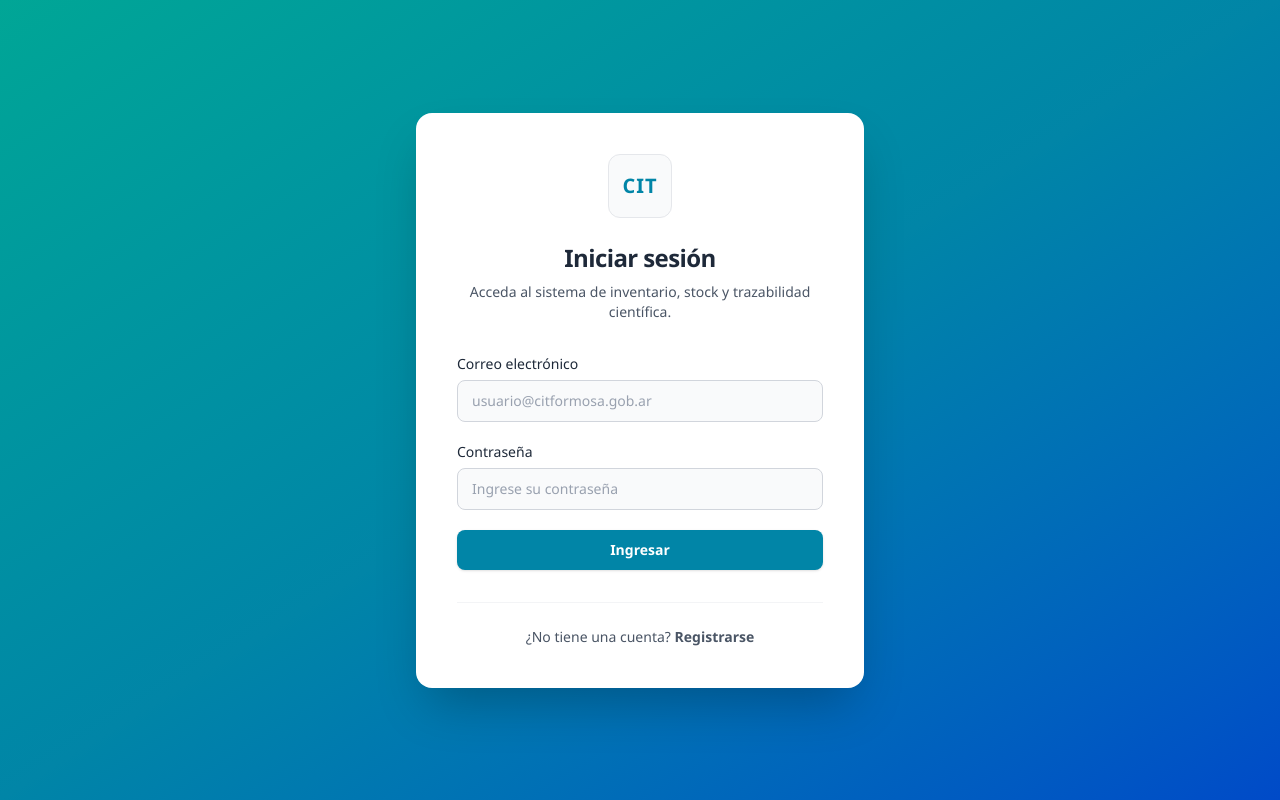
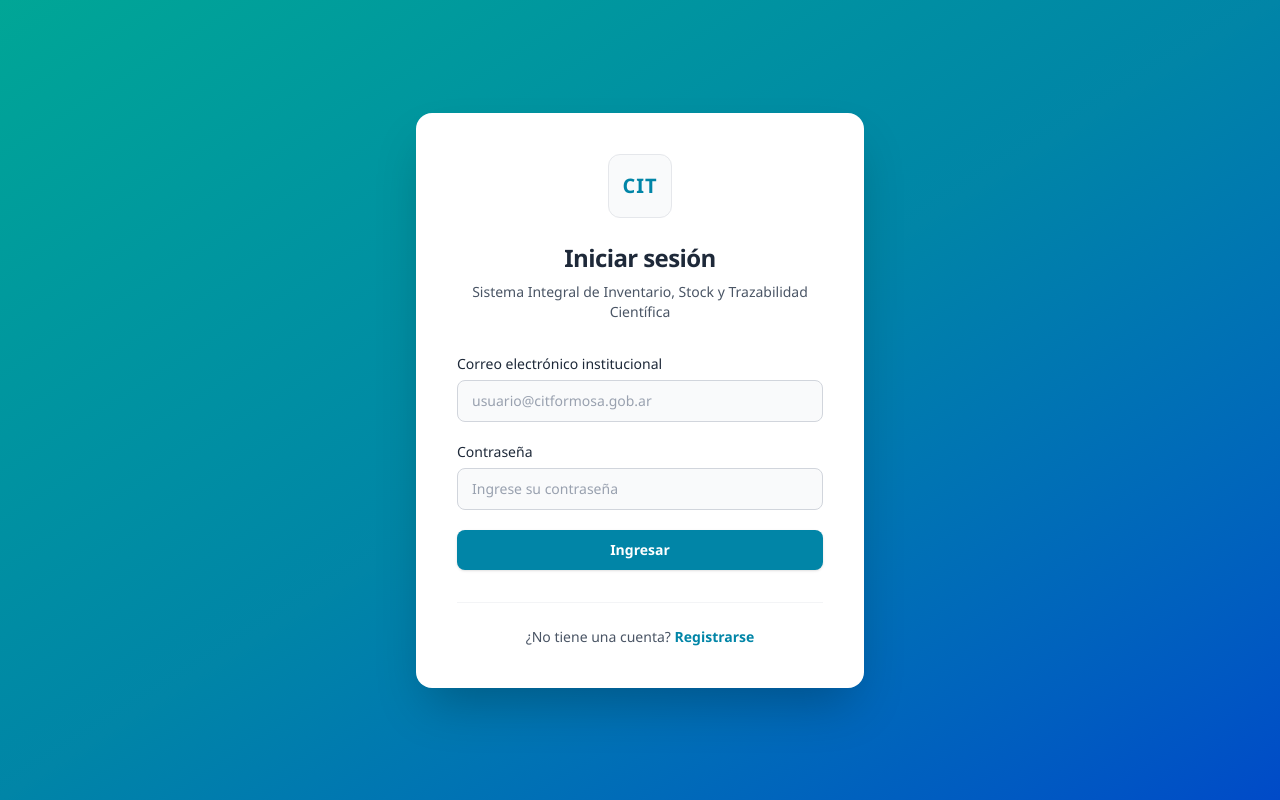
Before and after one commit to Franac0a/SITGI, a React (Vite) app in the folder frontend/: page /login in a window 1280 px wide. Built offline with nearby package versions, Linux system fonts and the light colour scheme; no server answers.

Commit message:
feat(auth): rediseñar login y registro con selectores institucionales y nuevos estilos

```diff
--- a/frontend/src/pages/auth/LoginPage.tsx
+++ b/frontend/src/pages/auth/LoginPage.tsx
@@ -47,7 +47,15 @@ export function LoginPage() {
         password: values.password,
       })
 
-      if (user.rol === 'Dirección') {
+      const role = user.rol.toLowerCase()
+      if (
+        role === 'dirección' ||
+        role === 'direccion' ||
+        role === 'administración' ||
+        role === 'administracion' ||
+        role === 'administrador general' ||
+        role === 'admin'
+      ) {
         navigate('/admin/usuarios')
       } else {
         navigate('/dashboard')
@@ -62,13 +70,13 @@ export function LoginPage() {
   return (
     <AuthLayout
       title="Iniciar sesión"
-      subtitle="Acceda al sistema de inventario, stock y trazabilidad científica."
+      subtitle="Sistema Integral de Inventario, Stock y Trazabilidad Científica"
       footer={
         <p className="text-gray-600">
           ¿No tiene una cuenta?{' '}
           <Link
             to="/registro"
-            className="font-semibold text-bordo-600 hover:text-bordo-700"
+            className="font-semibold text-cit-petroleo hover:text-cit-azul-fuerte hover:underline"
           >
             Registrarse
           </Link>
@@ -87,7 +95,7 @@ export function LoginPage() {
         <Input
           name="email"
           type="email"
-          label="Correo electrónico"
+          label="Correo electrónico institucional"
           placeholder="usuario@citformosa.gob.ar"
           autoComplete="email"
           value={values.email}
--- a/frontend/src/pages/auth/RegisterPage.tsx
+++ b/frontend/src/pages/auth/RegisterPage.tsx
@@ -65,7 +65,7 @@ export function RegisterPage() {
       })
 
       setSuccessMessage(
-        'Su solicitud de registro fue enviada correctamente. Un administrador revisará su cuenta.',
+        'Su solicitud de registro fue enviada correctamente. Un administrador revisará su cuenta institucional para su posterior habilitación.',
       )
       setValues(initialValues)
     } catch (error) {
@@ -79,13 +79,13 @@ export function RegisterPage() {
     <AuthLayout
       wide
       title="Registro de usuario"
-      subtitle="Complete el formulario para solicitar acceso al sistema institucional."
+      subtitle="Sistema Integral de Inventario, Stock y Trazabilidad Científica"
       footer={
         <p className="text-gray-600">
           ¿Ya tiene una cuenta?{' '}
           <Link
             to="/login"
-            className="font-semibold text-bordo-600 hover:text-bordo-700"
+            className="font-semibold text-cit-petroleo hover:text-cit-azul-fuerte hover:underline"
           >
             Iniciar sesión
           </Link>
@@ -133,7 +133,7 @@ export function RegisterPage() {
         <Input
           name="email"
           type="email"
-          label="Correo electrónico"
+          label="Correo electrónico institucional"
           placeholder="usuario@citformosa.gob.ar"
           autoComplete="email"
           value={values.email}
@@ -144,7 +144,7 @@ export function RegisterPage() {
         <Select
           name="rol"
           label="Rol institucional"
-          placeholder="Seleccione un rol"
+          placeholder="Seleccione un rol institucional"
           options={INSTITUTIONAL_ROLES}
           value={values.rol}
           onChange={(event) =>
@@ -180,7 +180,7 @@ export function RegisterPage() {
         </div>
 
         <Button type="submit" fullWidth isLoading={isLoading}>
-          Solicitar acceso
+          Registrarse
         </Button>
       </form>
     </AuthLayout>
--- a/frontend/src/routes/AppRoutes.tsx
+++ b/frontend/src/routes/AppRoutes.tsx
@@ -12,13 +12,13 @@ import { MovementsPage } from '@/pages/movements/MovementsPage'
 import { ProjectsPage } from '@/pages/projects/ProjectsPage'
 import { ReportsPage } from '@/pages/reports/ReportsPage'
 import { ReservationsPage } from '@/pages/reservations/ReservationsPage'
-import { canCreateInventory } from '@/utils/rbac'
+import { canCreateInventory, canManageUsers } from '@/utils/rbac'
 
 export function AppRoutes() {
   const { isAuthenticated, user } = useAuth()
 
-  const defaultAuthRedirect =
-    user?.rol === 'Dirección' ? '/admin/usuarios' : '/dashboard'
+  const isUserAdmin = canManageUsers(user?.rol)
+  const defaultAuthRedirect = isUserAdmin ? '/admin/usuarios' : '/dashboard'
 
   return (
     <Routes>
@@ -53,7 +53,11 @@ export function AppRoutes() {
         <Route path="/reportes" element={<ReportsPage />} />
       </Route>
 
-      <Route element={<ProtectedRoute allowedRoles={['Dirección', 'Administración']} />}>
+      <Route
+        element={
+          <RoleGuard checkPermission={canManageUsers} fallback="redirect" redirectTo="/dashboard" />
+        }
+      >
         <Route path="/admin/usuarios" element={<UsersAdminPage />} />
       </Route>
 
```
